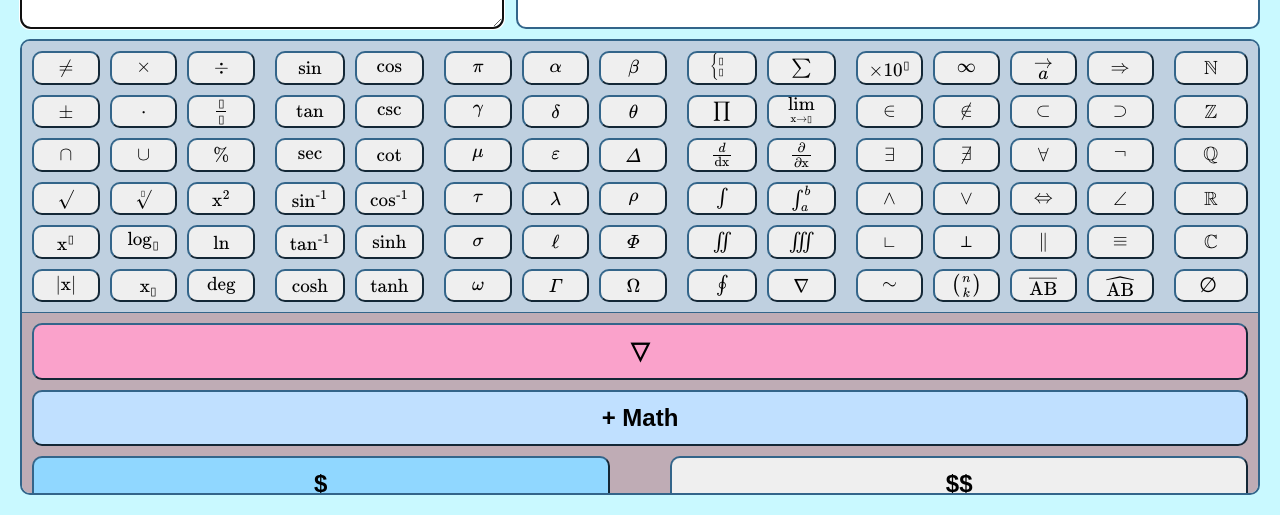
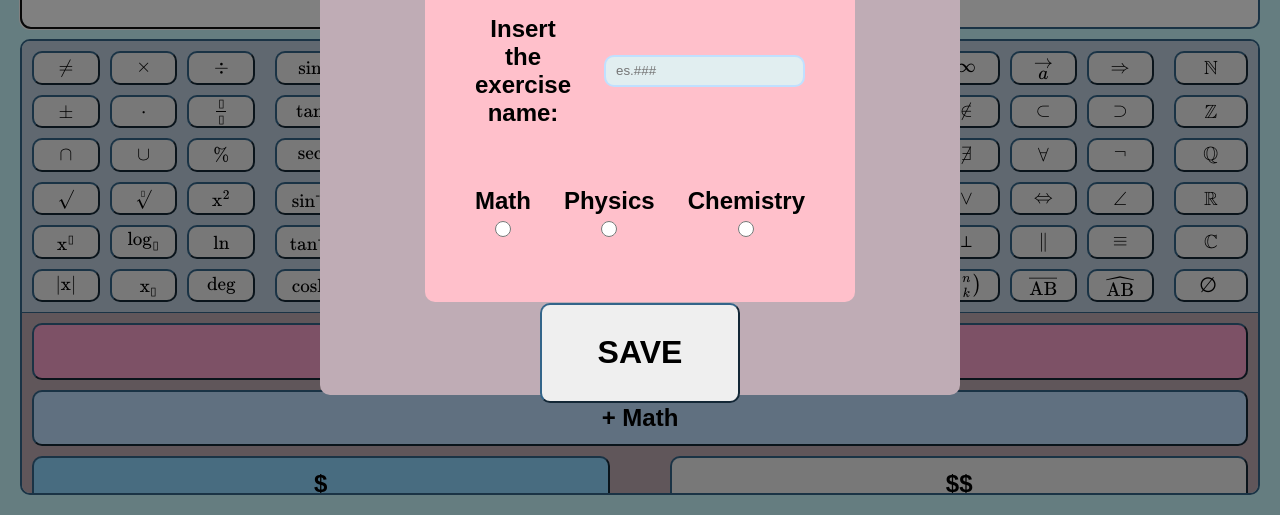
Before and after one commit to Gabry701/mathSite, a website: page public/create.html in a window 1280 px wide. Shown: the part 285-800 px from the top of the page. Drawn offline with nearby package versions, Linux system fonts and the light colour scheme.

Commit message:
started creating save form

```diff
--- a/public/create.css
+++ b/public/create.css
@@ -24,8 +24,8 @@
 body {
     font-family: sans-serif;
     height: 100vh;
-    background-color: var(--cyan);
 }
+
 /* style settings */
 div, button, textarea {
     border-radius: 10px;
@@ -56,6 +56,8 @@ button {
 
 /* outer container */
 .page-container {
+    border-radius: 0px;
+    background-color: var(--cyan);
     padding: 20px;
     width: 100vw;
     height: 100vh;
@@ -299,6 +301,98 @@ button {
     align-items: center;
 }
 
+.save-form-container {
+    position: absolute;
+    background-color: var(--quartz);
+    width: 70%;
+    height: 70%;
+    z-index: 1;
+    left: 50%;
+    top: 50%;
+    transform: translate(-50%, -50%);
+    text-align: center;
+    padding: 1%;
+    width: 50%;
+    display: flex;
+    align-items: center;
+    justify-content: center;
+}
+.save-form {
+    border-radius: inherit;
+    width: 70%;
+    height: 70%;
+    margin: 10px;
+    background-color: pink;
+    display: flex;
+    flex-direction: column;
+    font-weight:700;
+    padding: 20px;
+}
+
+.save-form > div {
+    padding: 30px;
+}
+
+.save-form-title {
+    font-size: 2rem;
+    font-weight: 900;
+}
+
+/* .name-container {
+    display: flex;
+    justify-content: space-around;
+} */
+
+.subject-container, .name-container {
+    display: flex;
+    justify-content: center;
+    gap: 10%;
+    align-items: center;
+    font-size: 1.5rem;
+}
+/*
+label {
+    background-color: red;
+    height: fit-content;
+} */
+
+#name-input {
+    background-color: var(--light-cyan);
+    border-radius: inherit;
+    height: 2rem;
+    padding: 0px 10px;
+    border: 2px solid var(--light-azure);
+}
+
+input[name="subject"] {
+    background-color: var(--light-cyan);
+    border: 2px solid var(--light-azure);
+    height: 1rem;
+    width: 1rem;
+}
+
+
+
+.subject-field {
+
+}
+
+
+.submit-button {
+    height: 100px;
+    width: 200px;
+    font-weight: 800;
+    font-size: 2rem;
+}
+
+.filter {
+    filter: blur(1px);
+    filter: brightness(50%);
+}
+
+
+
+
 
 /* support for multiple devices */
 
--- a/public/create.html
+++ b/public/create.html
@@ -22,10 +22,41 @@
       <script async src="https://cdn.jsdelivr.net/npm/mathjax@3/es5/tex-mml-chtml.js"></script>
 </head>
 <body>
+<div class="save-form-container">
+    <form method="post" action="/newProblem" class="save-form">
+                <h2 class="save-form-title">SAVE THE SOLUTION</h2>
+                <!-- file name -->
+                <div class="name-container">
+                    <label for="name-input">Insert the exercise name:</label>
+                    <input type="text" name="solutionName" id="name-input" placeholder="es.###">
+                </div>
+                <!-- subject -->
+                <div class="subject-container">
+                    <div class="subject-field">
+                        <label for="math">Math </label>
+                        <input type="radio" id="math" value="math" name="subject">
+                    </div>
+                    <div class="subject-field">
+                        <label for="physics">Physics </label>
+                        <input type="radio" id="physics" value="physics" name="subject">
+                    </div>
+                    <div class="subject-field">
+                        <label for="chemistry">Chemistry </label>
+                        <input type="radio" id="chemistry" value="chemistry" name="subject">
+                    </div>
+                </div>
+                <!-- submit -->
+                 <div>
+                     <button type="submit" class="submit-button">SAVE</button>
+                 </div>
+            </form>
+        </div>
+    <div class="page-container filter">
 
-    <div class="page-container">
         <!-- inivisible button to quit the preview mode by clicking anywhere on the screen -->
         <button class="quit-preview-button hidden"></button>
+
+
         <!-- the container for the two canvases -->
         <div class="canvas-container">
             <!-- canvas to write in -->
--- a/public/create.js
+++ b/public/create.js
@@ -292,6 +292,18 @@ function manageDisplayCanvasView() {
         }, 100)
 }
 
+
+function saveAndUploadFiles() {
+    const imagesPaths = cleanedValue.matchAll(/\[\(.*\)\]/g);
+    const imagesCount = imagesPaths.length;
+    imagesPaths.forEach(path => {
+        const input = document.createElement("input");
+        input.type = "file";
+        input.accept = "image/*";
+    })
+}
+
+
 // save text converted in html code to txt file
 function saveToTxtFile() {
         let fileName = prompt("Inserire il nome del file: ") + ".txt"
```
Also changed, not shown: public/images/es_500.jpeg (renamed from public/images/es.500_integrali.jpeg).
